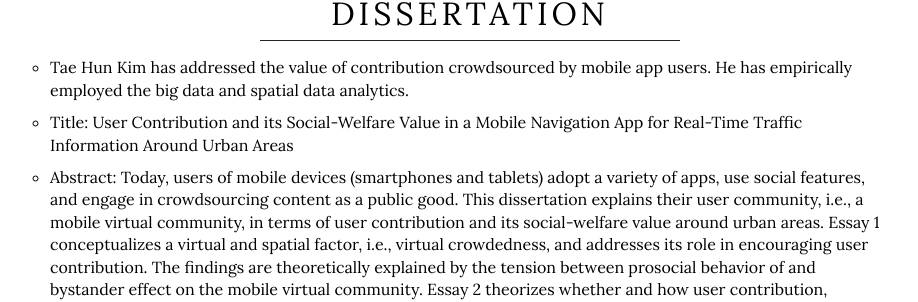
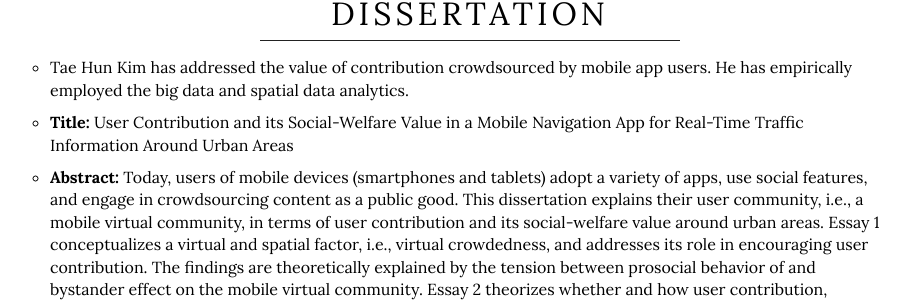
Before and after one commit to istaehun/taehun, a Jekyll site: the page built from dissertation.html, in a window 1280 px wide. Shown: the part 370-672 px from the top of the page, without its empty margins (170-1088 px from the left). Built offline with Jekyll 4.4.1, drawn with Linux system fonts in a browser that asks for light colours; nearby versions of some CDN libraries; some of the changed text lies outside the part shown.

Commit message:
Update phd-dissertation.yml

```diff
--- a/_data/phd-dissertation.yml
+++ b/_data/phd-dissertation.yml
@@ -1,7 +1,7 @@
 comments:
   - "Tae Hun Kim has addressed the value of contribution crowdsourced by mobile app users. He has empirically employed the big data and spatial data analytics."
-  - "Title: User Contribution and its Social-Welfare Value in a Mobile Navigation App for Real-Time Traffic Information Around Urban Areas"
-  - "Abstract: Today, users of mobile devices (smartphones and tablets) adopt a variety of apps, use social features, and engage in crowdsourcing content as a public good. This dissertation explains their user community, i.e., a mobile virtual community, in terms of user contribution and its social-welfare value around urban areas. Essay 1 conceptualizes a virtual and spatial factor, i.e., virtual crowdedness, and addresses its role in encouraging user contribution. The findings are theoretically explained by the tension between prosocial behavior of and bystander effect on the mobile virtual community. Essay 2 theorizes whether and how user contribution, attributed to self-interest, supports social welfare for the whole citizenry. I found that user contribution improves the mobility of urban transportation and reduces social and economic costs. As an exemplar of citizen-data science, this dissertation takes a spatial and panel data approach to analyze the large-scale data on mobile app users, traffic conditions, and their locations in the urban region. The empirical findings are visualized and discussed to explain practical implications for mobile app design and policy on urban transportation."
+  - "<strong>Title:</strong> User Contribution and its Social-Welfare Value in a Mobile Navigation App for Real-Time Traffic Information Around Urban Areas"
+  - "<strong>Abstract:</strong> Today, users of mobile devices (smartphones and tablets) adopt a variety of apps, use social features, and engage in crowdsourcing content as a public good. This dissertation explains their user community, i.e., a mobile virtual community, in terms of user contribution and its social-welfare value around urban areas. Essay 1 conceptualizes a virtual and spatial factor, i.e., virtual crowdedness, and addresses its role in encouraging user contribution. The findings are theoretically explained by the tension between prosocial behavior of and bystander effect on the mobile virtual community. Essay 2 theorizes whether and how user contribution, attributed to self-interest, supports social welfare for the whole citizenry. I found that user contribution improves the mobility of urban transportation and reduces social and economic costs. As an exemplar of citizen-data science, this dissertation takes a spatial and panel data approach to analyze the large-scale data on mobile app users, traffic conditions, and their locations in the urban region. The empirical findings are visualized and discussed to explain practical implications for mobile app design and policy on urban transportation."
   - "Tae's PhD dissertation was successfully completed in May 2018 thanks to the excellent committee members and their multifaceted supports."
 members:
   - "Co-Charis: Dr. Vallabh Sambamurthy and Dr. Anjana Susarla"
```
